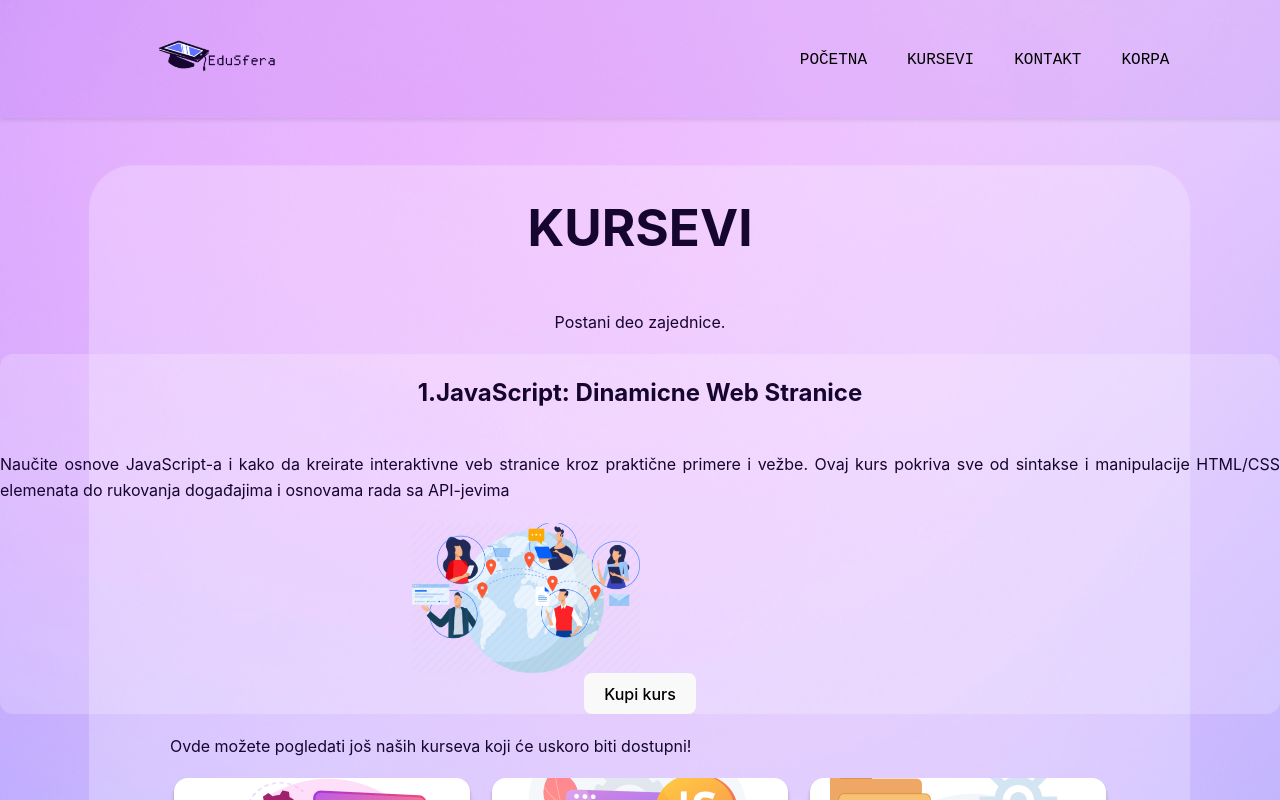
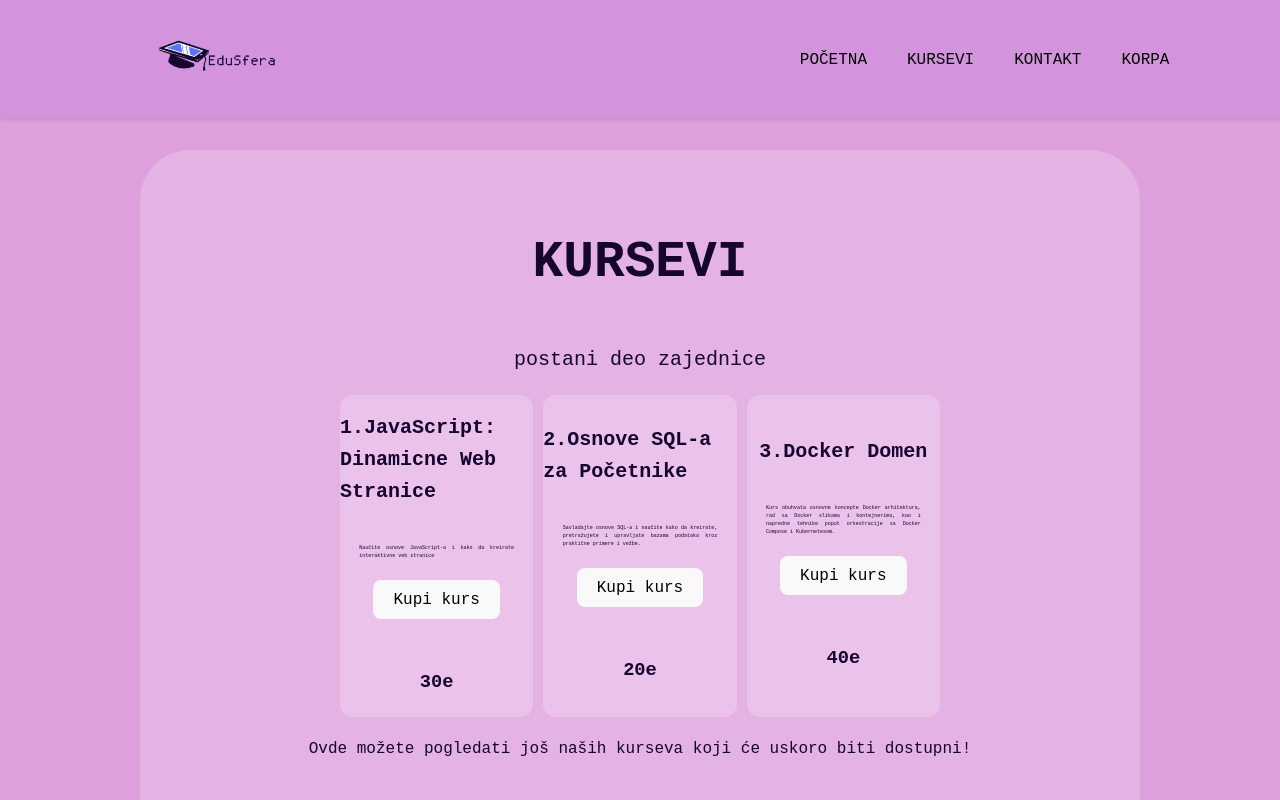
Before and after one commit to nevned/probyy, a React (Vite) app: page /gallery in a window 1280 px wide. Shown: the top 800 px of the page. Built offline with nearby package versions, Linux system fonts and the light colour scheme.

Commit message:
jovana 5ti commit

```diff
--- a/components/Kurs.tsx
+++ b/components/Kurs.tsx
@@ -2,11 +2,13 @@ import React from 'react';
 import '../styles/Kurs.css';
 interface KursProps {
   naziv: string; // Dodajemo naziv kao string
+  opis: string;
+  cena: number;
   onKupi?: () => void;
 }
 
 
-const Kurs: React.FC<KursProps> = ({ naziv, onKupi}) => {
+const Kurs: React.FC<KursProps> = ({ naziv,opis,cena, onKupi}) => {
   const handleKupiClick = () => {
     if (onKupi) {
       onKupi();
@@ -19,13 +21,15 @@ const Kurs: React.FC<KursProps> = ({ naziv, onKupi}) => {
   return (
     <div className="kurs">
       <h2>{naziv}</h2>
-      <p className="opisKursa" >Naučite osnove JavaScript-a i kako da kreirate interaktivne veb stranice kroz praktične primere i vežbe.
-        Ovaj kurs pokriva sve od sintakse i manipulacije HTML/CSS elemenata do rukovanja događajima i osnovama rada sa API-jevima</p>
-        <div className="imageplaneta">
-          <img src="../slike/donjaslika.png" alt="Slika kursa" />
+      <p className="opisKursa" >{opis}</p>
+        <div className="sekcija2">
+
+          <button onClick={handleKupiClick}>Kupi kurs</button>
+
         </div>
-      <button onClick={handleKupiClick}>Kupi kurs</button>
+        <h3>{cena}e</h3>
     </div>
+
   );
 };
 
--- a/pages/CartPage.tsx
+++ b/pages/CartPage.tsx
@@ -8,10 +8,20 @@ const CartPage: React.FC = () => {
 
  return (
     <div className="cart-container">
-      <h1>Korpa</h1>
+      <h1>VAŠA KORPA</h1>
       {kursKupljen ? (
         <div className="kurs-container">
-          <Kurs naziv="1. JavaScript: Dinamične Web Stranice" />
+
+          <div className="pregledKurseva">
+
+          <Kurs cena={30} naziv="1. JavaScript: Dinamične Web Stranice" opis="Naučite osnove JavaScript-a i kako da kreirate interaktivne veb stranice kroz praktične primere i vežbe. kroz praktične primere i vežbe."/>
+
+          </div>
+          <div className="pregledNarudzbine">
+
+
+          </div>
+
         </div>
       ) : (
         <p>Nema dodatih kurseva u korpi.</p>
--- a/pages/GalleryPage.tsx
+++ b/pages/GalleryPage.tsx
@@ -17,16 +17,16 @@ const GalleryPage: React.FC = () => {
       navigate('/cart'); // Preusmeravanje na CartPage samo ako je kurs kupljen
     }
   };
-  return (
-    <div className="gallery-container">
-      <div className="section1">
+
+  /*
+
+  <div className="section1">
         <h1>KURSEVI</h1>
         <p>Postani deo zajednice.</p>
+
       </div>
 
-      <div className="section">
-        <Kurs naziv="1.JavaScript: Dinamicne Web Stranice" onKupi={handleKupiKurs} />
-      </div>
+
 
       {kursKupljen && (
         <div className="obavestenje">
@@ -43,6 +43,40 @@ const GalleryPage: React.FC = () => {
           <img src="../slike/kursevii.png" alt="Gallery Image" className="gallery-image" />
         </div>
       </div>
+
+
+  */
+  return (
+    <div className="gallery-container">
+      <div className="pozadina">
+      <div className="welcomeTekst">
+        <h1>KURSEVI</h1>
+
+        <p className="paragraf1">
+         postani deo zajednice
+        </p>
+
+        <div className="sekcija1">
+        <Kurs cena={30} naziv="1.JavaScript: Dinamicne Web Stranice" opis="Naučite osnove JavaScript-a i kako da kreirate interaktivne veb stranice "onKupi={handleKupiKurs} />
+        <Kurs cena={20} naziv="2.Osnove SQL-a za Početnike" opis="Savladajte osnove SQL-a i naučite kako da kreirate, pretražujete i upravljate bazama podataka kroz praktične primere i vežbe."onKupi={handleKupiKurs} />
+        <Kurs cena={40}naziv="3.Docker Domen" opis="Kurs obuhvata osnovne koncepte Docker arhitektura, rad sa Docker slikama i kontejnerima, kao i napredne tehnike poput orkestracije sa Docker Compose i Kubernetesom."onKupi={handleKupiKurs} />
+
+      </div>
+
+      <div className="content-wrapper">
+        <div className="text-above-image">
+          <p className="galerijaTekst">Ovde možete pogledati još naših kurseva koji će uskoro biti dostupni!</p>
+        </div>
+        <div className="section-right">
+          <img src="../slike/kursevii.png" alt="Gallery Image" className="gallery-image" />
+        </div>
+      </div>
+
+      </div>
+
+
+
+      </div>
     </div>
   );
 };
--- a/pages/HomePage.tsx
+++ b/pages/HomePage.tsx
@@ -15,7 +15,7 @@ const HomePage: React.FC = () => {
     <div className="home-container1">
       <div className="split-container">
         <div className="text-side">
-          <h2 className="main-paragraph"><b>LEARN THE SKILLS TO MAKE TOMORROW BETTER</b></h2>
+          <p className="learn"><b>LEARN THE SKILLS TO MAKE TOMORROW BETTER</b></p>
           <p className="main-paragraph">Dobrodošli na našu platformu za
           e-učenje, vašeg idealnog partnera u obrazovanju i profesionalnom razvoju! Vaša budućnost počinje ovde.</p>
         </div>
--- a/styles/CartPage.css
+++ b/styles/CartPage.css
@@ -1,15 +1,16 @@
 .cart-container {
-  text-align: center;
+  width: 100vw;
+  font-family: 'JetBrains Mono', monospace;
+  background-color: plum;
+  min-height: 100vh;
+  align-items: center;
+  display: flex;
+  justify-content: center;
+  flex-direction: column;
+}
 
-    /*background-image:  url('../slike/Pocetna.jpg'); */
-    background-size: cover;
-    background-position: center center;
-    height: 1024px;
-    width: 1850px;
-    display: flex;
-    flex-direction: column;
-    justify-content: center;
-    align-items: center;
-    color: #15052F;
-    background-color: plum;
+
+.kurs-container{
+
+  width: 1000px;
 }
--- a/styles/GalleryPage.css
+++ b/styles/GalleryPage.css
@@ -1,15 +1,47 @@
 .gallery-container {
-  max-width: 1920px; /* Određena maksimalna širina */
-  width: 100%;
-  margin: 0;
-  background-image: url(../slike/Pocetna.jpg);
-  background-size: 100%;
+  width: 100vw;
+  font-family: 'JetBrains Mono', monospace;
+  background-color: plum;
+  min-height: 100vh;
+  align-items: center;
+  display: flex;
+  justify-content: center;
+}
+
+
+.welcomeTekst{
+  width: 1000px;
+  font-family: 'JetBrains Mono', monospace;
+  align-items: center;
   display: flex;
   flex-direction: column;
-  align-items: center;
+  justify-content: flex-start;
+  margin-top: 15%;
+  background-color: rgba(255, 255, 255, 0.2);
+  border-radius: 50px;
+  gap: 10%;
 }
 
+.paragraf1{
+  font-size: 20px;
+  font-family: 'JetBrains Mono', monospace;
+  color: #15052F;
+  align-items: center;
+  justify-content: center;
+}
+h1 {
+  align-items: center;
+
+}
+
+.sekcija1{
+  width: 60%;
+  display: flex;
+  flex-direction: row;
+  gap: 10px;
+}
 .section1 {
+
   padding-top: 12%;
   display: flex;
   flex-direction: column;
@@ -47,3 +79,25 @@
   justify-content: flex-end;
   align-items: flex-start;
 }
+
+.galerijaTekst{
+  align-items: center;
+  color: #15052F;
+}
+
+.text-above-image{
+  align-items: center;
+  color: #15052F;
+}
+
+.content-wrapper{
+
+  display: flex;
+  flex-direction: column;
+  align-items: center;
+  justify-content: center;
+}
+
+.gallery-image{
+  width: 600px;
+}
--- a/styles/HomePage.css
+++ b/styles/HomePage.css
@@ -26,9 +26,15 @@
     cursor: pointer;
     font-size: 16px;
   }
+  .learn {
+    padding-top: 60px;
+    color :#15052F;
 
+  }
   .gallery-button:hover {
-    background-color: #0056b3;
+    background-color: rgba(255, 255, 255, 0.5);
+    color: #15052F;
+    transform: 500ms;
   }
 
   .split-container {
@@ -90,6 +96,7 @@
     text-align: left; /* Tekst je poravnat levo unutar text-side */
     font-size: 30px; /* Veličina fonta 70px */
     padding-right: 10%;
+    color: #15052F;
   }
 
   .image-side1 {
--- a/styles/Kurs.css
+++ b/styles/Kurs.css
@@ -1,11 +1,12 @@
 .kurs {
     display: flex;
     flex-direction: column;
-    align-items: center;
     width: 100%;
     line-height: 1.6;
     background-color: rgba(255, 255, 255, 0.2);
     border-radius: 13px;
+    align-items: center;
+     justify-content: center;
 }
 p {
     size: 10px;
@@ -13,3 +14,31 @@ p {
     text-align: justify;
 
 }
+h2 {
+    color: #15052F;
+    font-size: 20px;
+}
+.opisKursa{
+    font-size: 5px;
+    width: 80%;
+    color: #15052F;
+    align-items: center;
+}
+
+.sekcija2{
+    width: 80%;
+    display: flex;
+    flex-direction: column;
+    align-items: center;
+    justify-content: center;
+    gap: 20px;
+    padding-bottom: 30px;
+}
+.slikaKursa{
+    width: 200px;
+    contain: content;
+}
+
+h3{
+    color: #15052F;
+}
```
